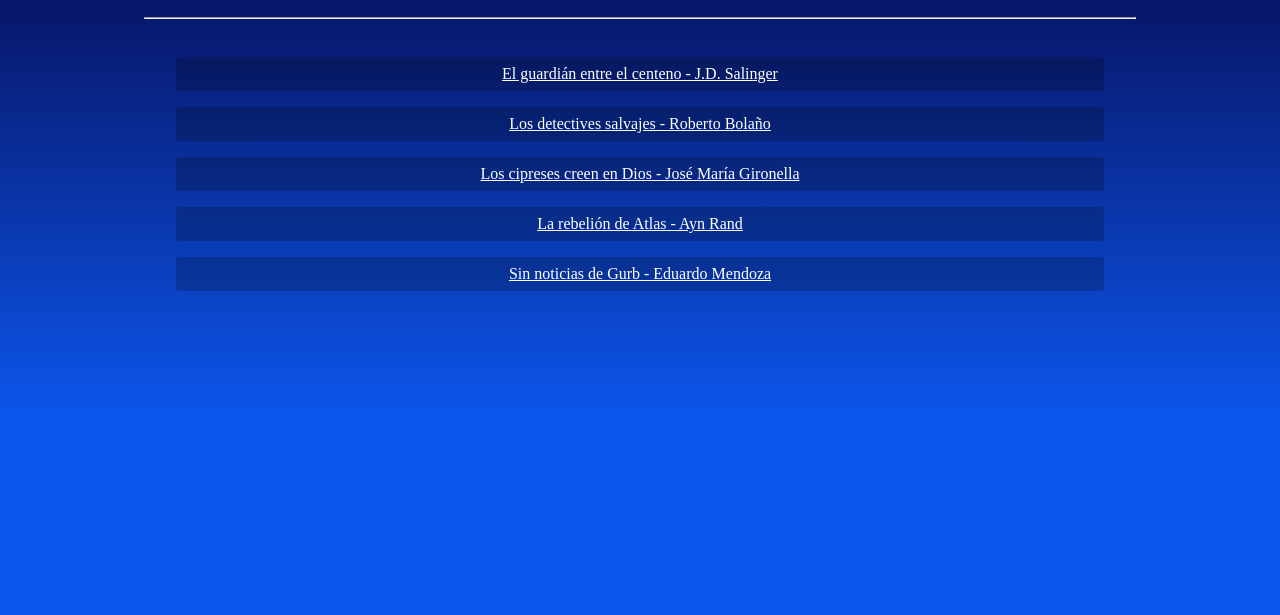
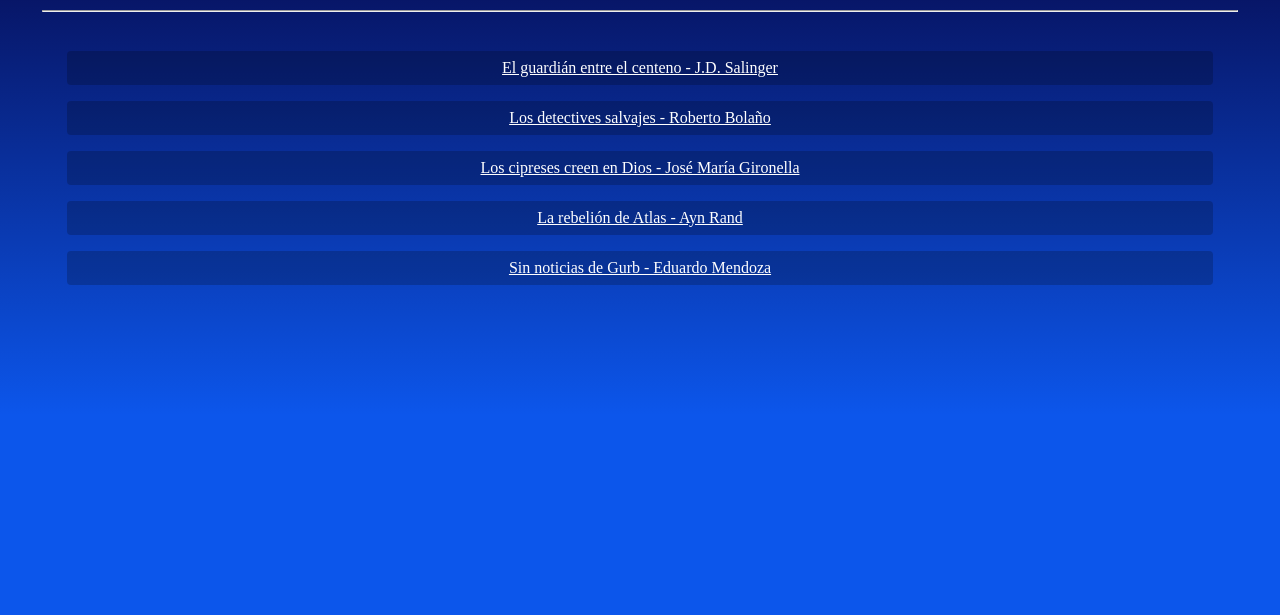
Before and after one commit to LaLibreriadeGuardia/directorio, a plain HTML site: page index.html in a window 1280 px wide. Shown: the part 185-800 px from the top of the page. Drawn offline with Linux system fonts and the light colour scheme.

Commit message:
Update estilos.css

```diff
--- a/estilos.css
+++ b/estilos.css
@@ -24,15 +24,19 @@ h2{
     justify-content: center;
     text-align: center;
 }
+h3{
+    text-align: center;
+    font-size: 3vw;
+}
 hr{
 
     background-color: rgba(0, 0, 0, 0.2);
 }
 #panel{
-    margin-top: 2em;
+    margin-top: 2vw;
     /*background-color: rgba(0, 0, 0, 0.3);*/
     padding: 3em 0.5em 2em 0.5em ;
-    margin-inline: 10vw;
+    margin-inline: 2vw;
     border-radius: 0.5em;
     overflow-wrap: break-word;
 }
@@ -50,6 +54,6 @@ hr{
     display: flex;
     justify-content: center;
     margin-top: 1em;
-    margin-inline: 2em;
+    margin-inline: 2vw;
     text-align: center;
 }
```
